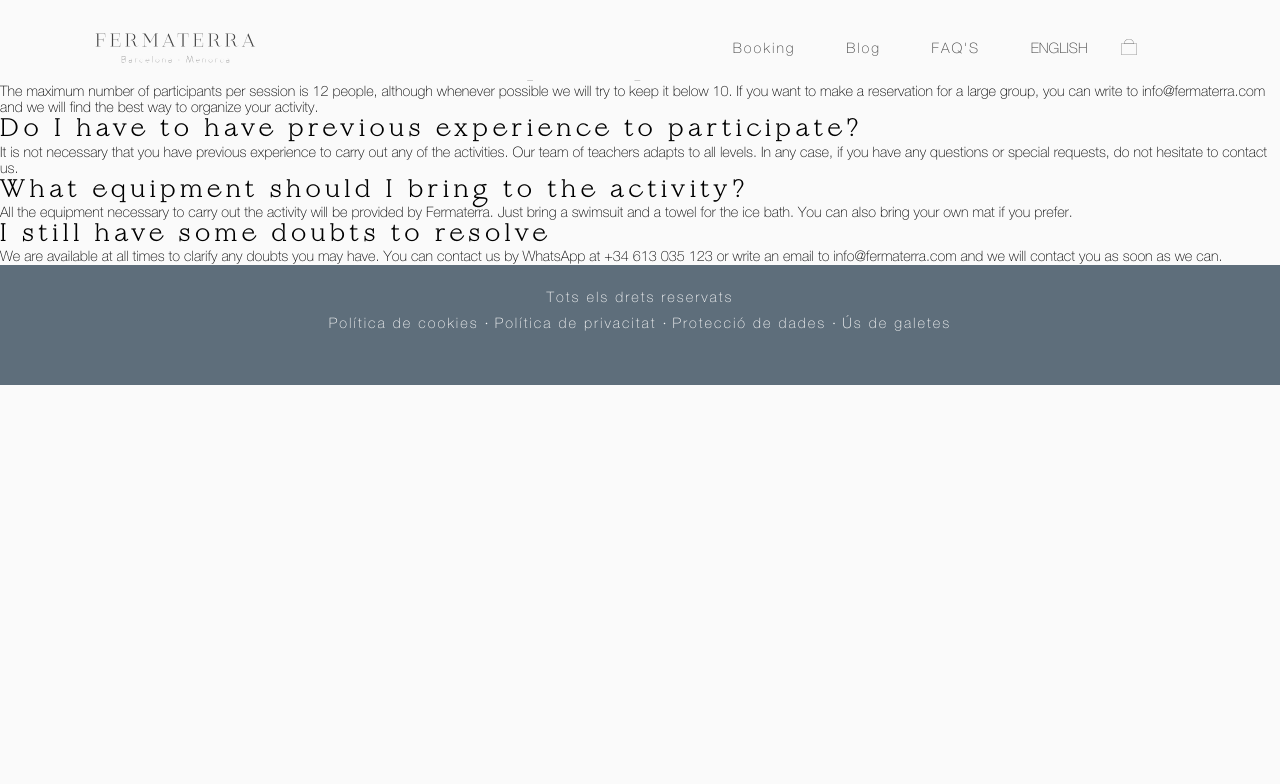
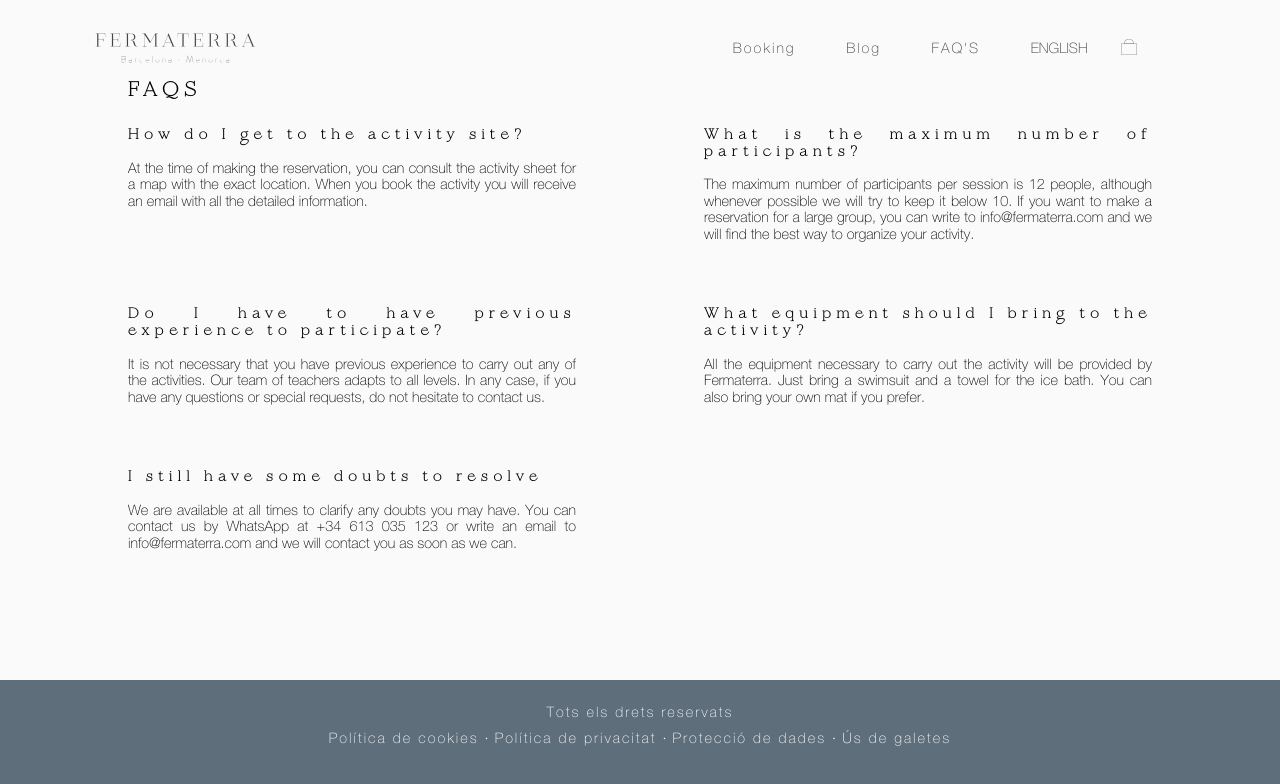
Before and after one commit to Fermaterra/Fermaterra, a Next.js app in the folder frontend/: page /faq in a window 1280 px wide. Shown: the top 784 px of the page. Built offline with nearby package versions, Linux system fonts and the light colour scheme.

Commit message:
Add styles

```diff
--- a/frontend/styles/faq.module.scss
+++ b/frontend/styles/faq.module.scss
@@ -0,0 +1,39 @@
+.main{
+    display: flex;
+    flex-direction: column;
+    min-height: 200vh;
+    max-width: 80%;
+    margin: 0 auto;
+    padding-top: 10vh;
+    align-items: center;
+    text-align: justify;
+    h1{
+        font-size: 2.5vh;
+        align-self: flex-start;
+        margin-bottom: 3vh;
+    }
+    div{
+        margin:0 auto 5vh;
+    }
+    h2{
+        font-size: 1.8vh;
+        margin-bottom: 2vh;
+    }
+}
+
+@media (min-width: 1080px) {
+    .main{
+        min-height: 85vh;
+
+        div{
+            margin-bottom: 0;
+        }
+        section{
+            display: grid;
+            grid-template-columns: repeat(2, 1fr);
+            column-gap: 10vw;
+            row-gap: 5vw;
+        }
+
+    }
+}
```
